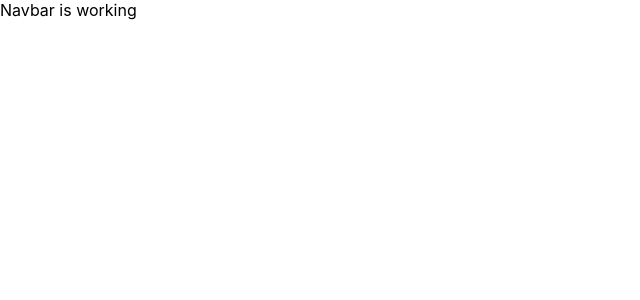
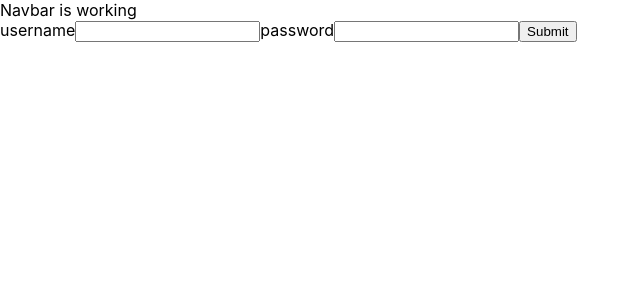
Before and after one commit to ankitsharma99/voting-app, a React (Create React App) app in the folder client/: page /register in a window 1280 px wide. Shown: the top 300 px of the page, without its empty margins (0-640 px from the left). Built offline with nearby package versions, Linux system fonts and the light colour scheme.

Commit message:
fixed bugs; auth.jsx and routeviews.jsx

```diff
--- a/client/src/components/Auth.jsx
+++ b/client/src/components/Auth.jsx
@@ -39,6 +39,7 @@ class Auth extends Component {
             type='text'
             value={username}
             name='username'
+            autoComplete="off"
             onChange={this.handleChange}
           />
 
@@ -47,6 +48,7 @@ class Auth extends Component {
             type='password'
             value={password}
             name='password'
+            autoComplete="off"
             onChange={this.handleChange}
           />
           <button type='submit'>Submit</button>
--- a/client/src/containers/RouteViews.jsx
+++ b/client/src/containers/RouteViews.jsx
@@ -2,22 +2,11 @@ import React from "react";
 import { Routes, Route } from "react-router-dom";
 import Auth from "../components/Auth";
 
-const RouteViews = () => (
+const RouteViews = (props) => (
   <main>
     <Routes>
-      <Route
-        path='/login'
-        render={() => {
-          <Auth authType='login' />;
-        }}
-      />
-      <Route
-        path='/register'
-        render={() => {
-          <Auth authType='register' />;
-        }}
-      />
-
+      <Route exact path='/login' element={<Auth authType='login' />} />
+      <Route exact path='/register' element={<Auth authType='register' />} />
     </Routes>
   </main>
 );
```
Also changed, not shown: client/src/pages/AuthPage.jsx (added).
